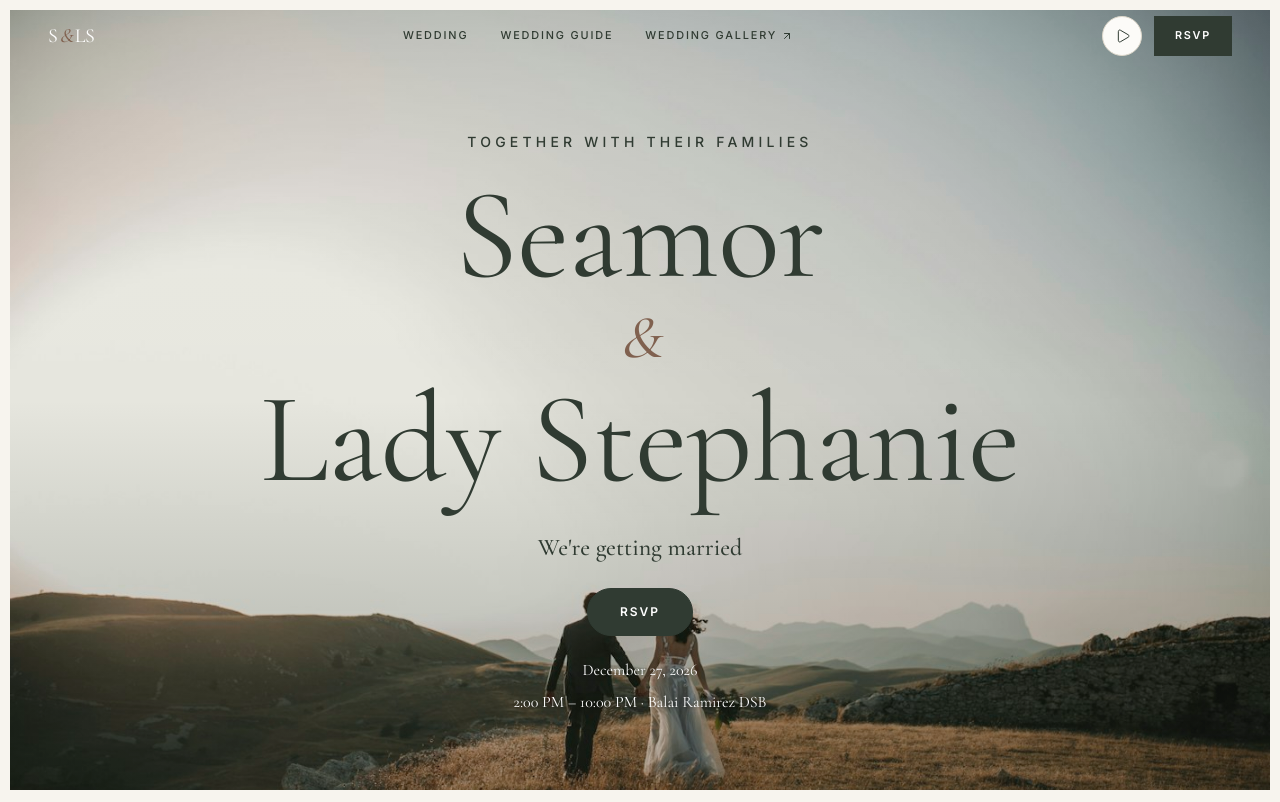
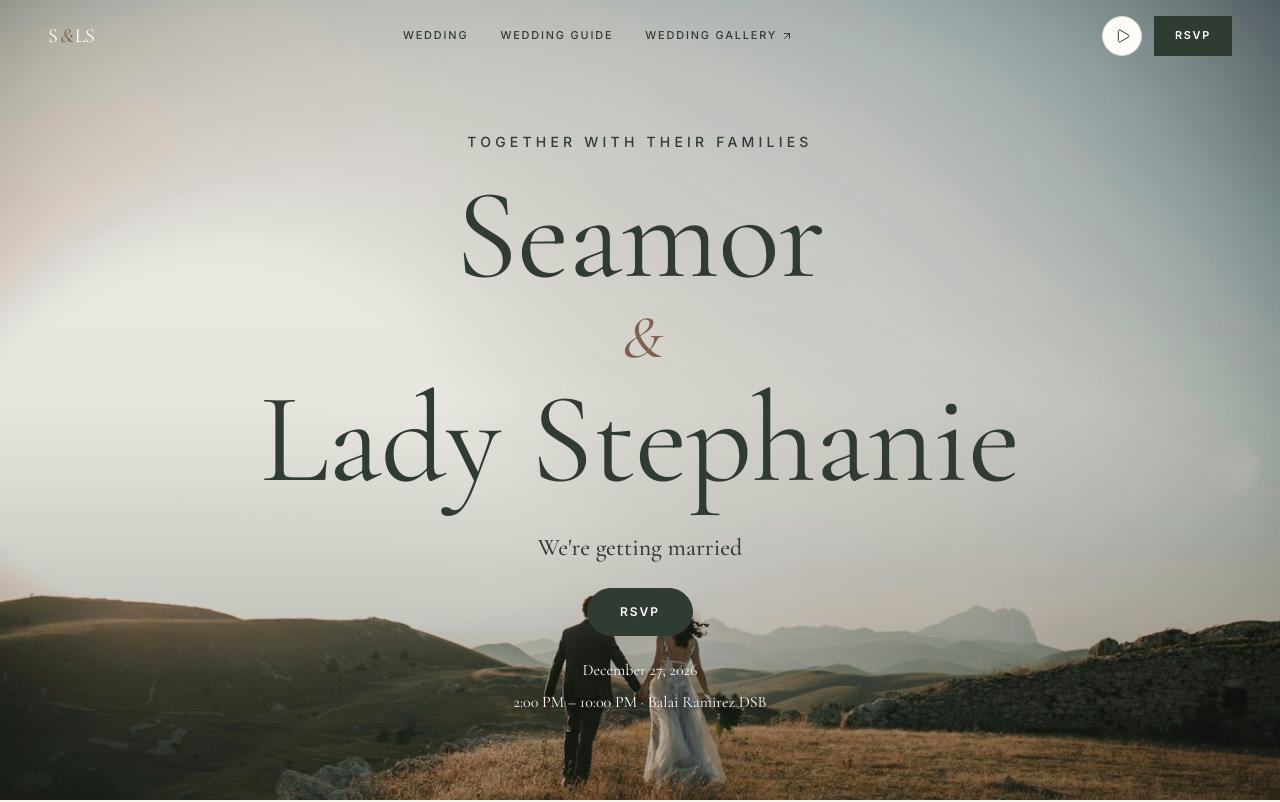
Before and after one commit to CeeZ-11/wedding-rsvp, a React (Vite) app: page / in a window 1280 px wide. Shown: the top 802 px of the page. Built offline with nearby package versions, Linux system fonts and the light colour scheme; no server answers.

Commit message:
remove home hero border

```diff
--- a/src/components/WeddingHome.tsx
+++ b/src/components/WeddingHome.tsx
@@ -21,7 +21,7 @@ export function WeddingHome() {
     <main id="main">
       <section
         aria-labelledby="wedding-title"
-        className="relative isolate flex min-h-[88svh] items-center justify-center overflow-hidden border-[6px] border-[#F7F4EE] sm:border-[10px] lg:min-h-[100svh]"
+        className="relative isolate flex min-h-[88svh] items-center justify-center overflow-hidden lg:min-h-[100svh]"
       >
         <img
           src="/images/prenup/placeholder-03.jpg"
```
